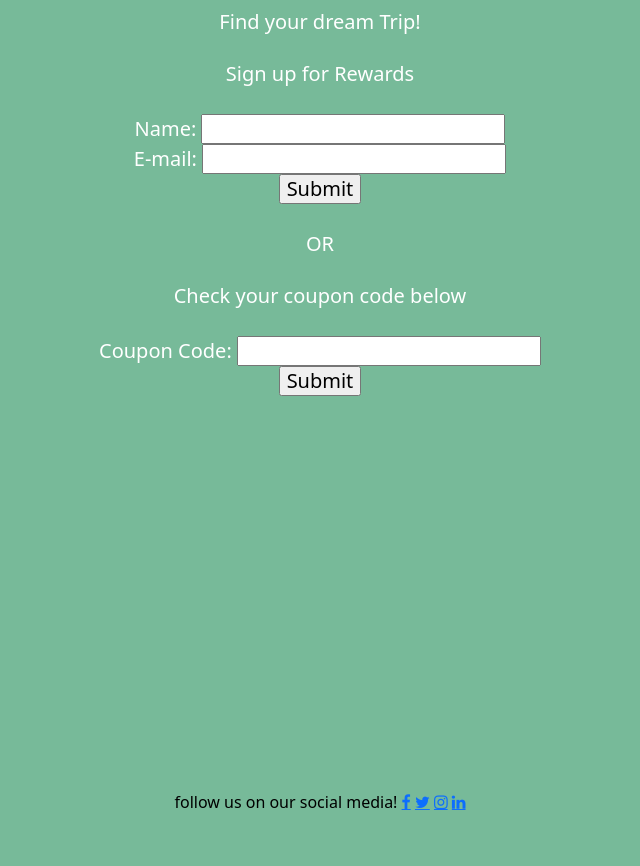
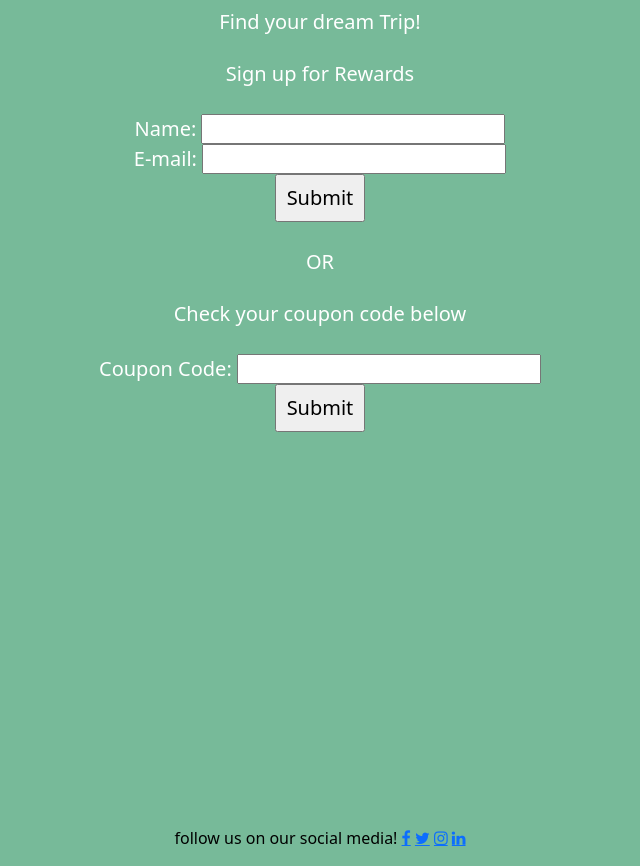
Before and after one commit to hhersley/Homework2, a PHP site: page / in a window 1280 px wide. Shown: the part 56-922 px from the top of the page, without its empty margins (320-960 px from the left). Before the commit the page ends 866 px from the top, so only its background shows below. Run offline with PHP 8.4, Linux system fonts and the light colour scheme.

Commit message:
Update StyleSheet2.css

```diff
--- a/StyleSheet2.css
+++ b/StyleSheet2.css
@@ -20,7 +20,7 @@ footer
   text-align:center;
 }
 
-br
+#submit
 {
 padding:10px;
 }
```
